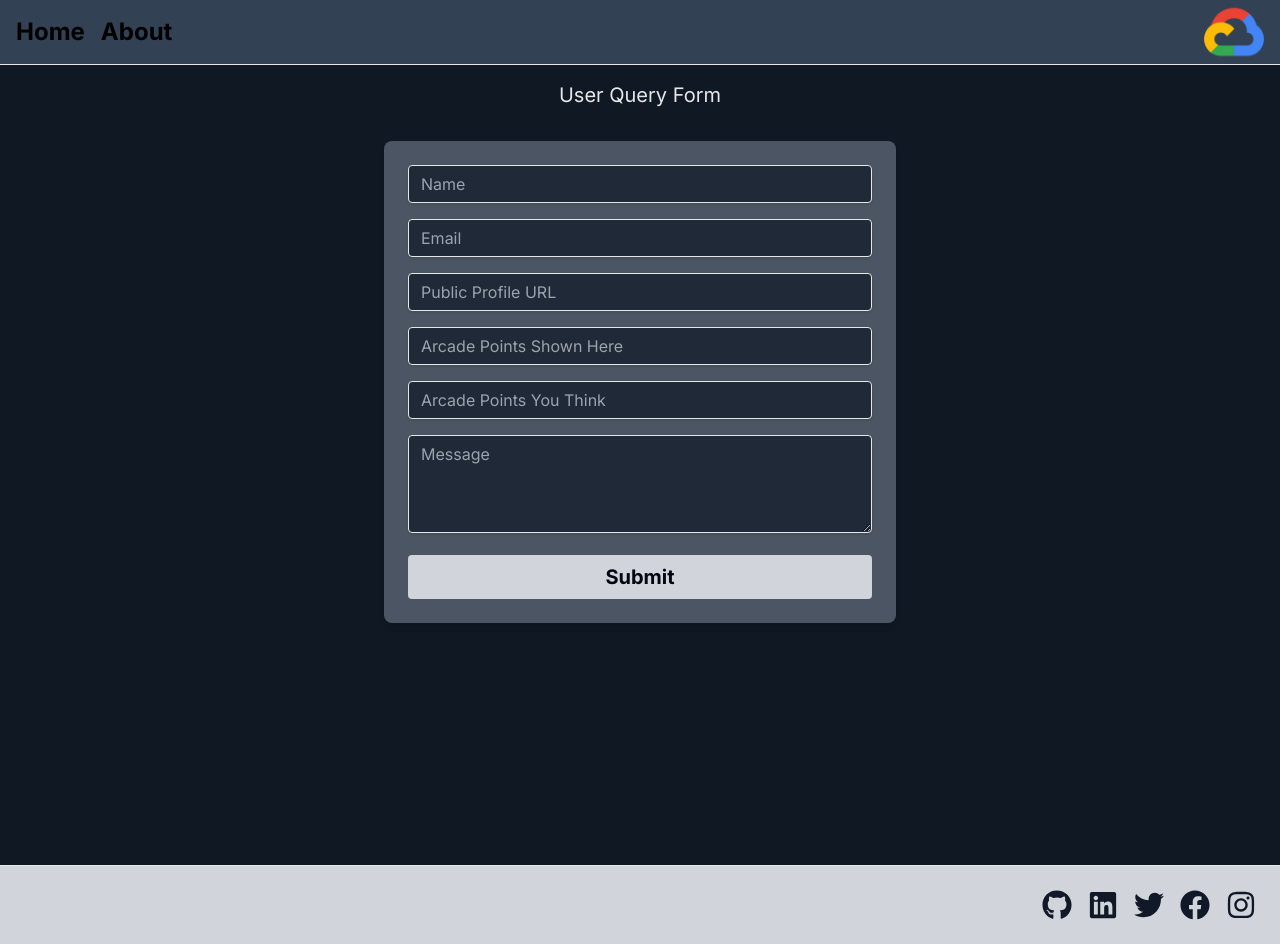
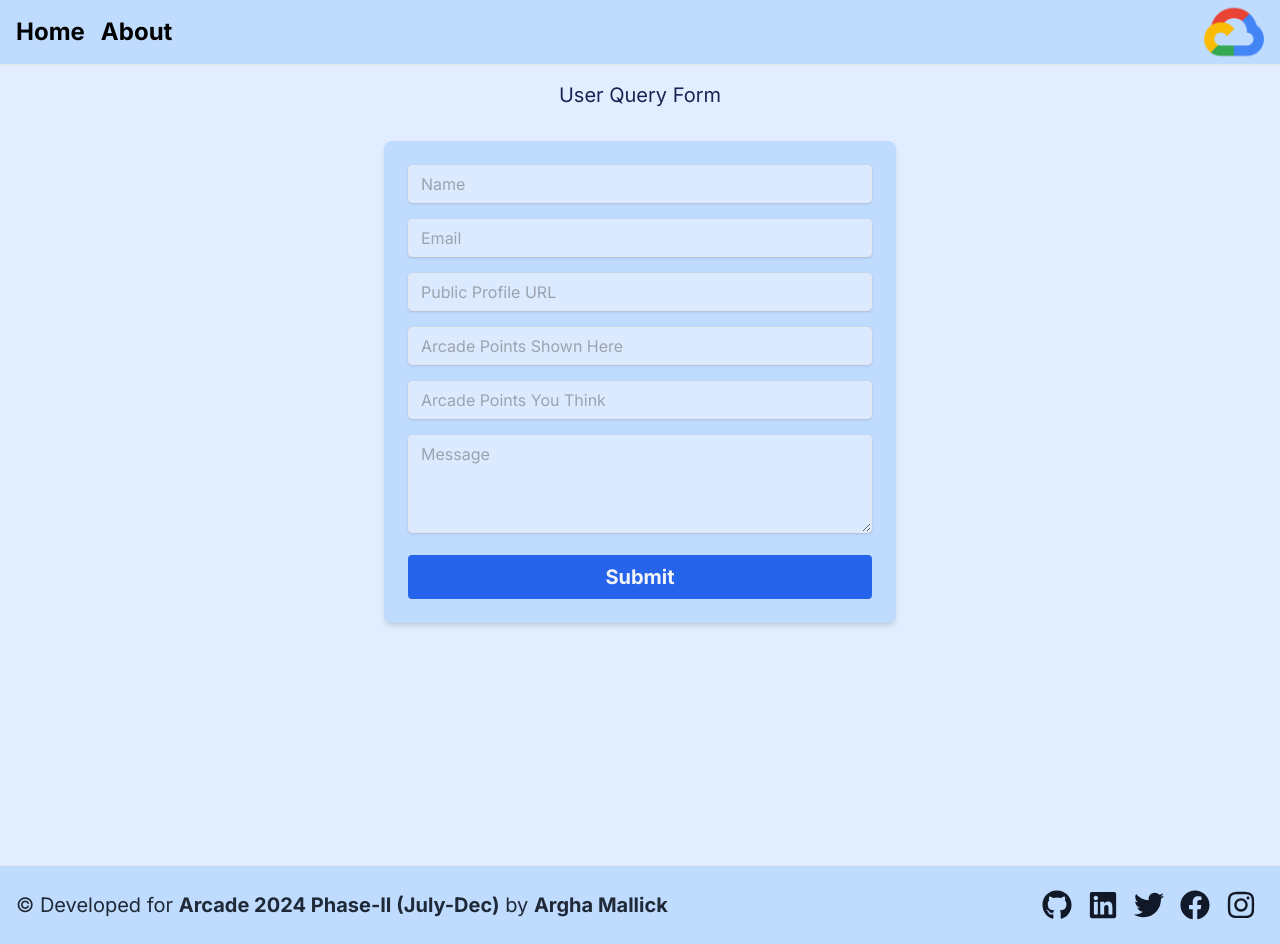
Before and after one commit to iamarghamallick/Arcade-Points-Calculator, a Next.js app: page /help in a window 1280 px wide. Built offline with nearby package versions, Linux system fonts and the light colour scheme.

Commit message:
light mode styling fixed

```diff
--- a/src/app/about/page.js
+++ b/src/app/about/page.js
@@ -14,7 +14,7 @@ export default function About() {
                         <li className="text-center underline"><Link href={"https://www.cloudskillsboost.google/"} target="_blank">Cloud Skill Boost</Link></li>
                         <li className="text-center underline"><Link href={"https://www.googlecloudcommunity.com/gc/Learning-Forums/bd-p/cloud-learning-certification"} target="_blank">GCloud Community-Learning Forum</Link></li>
                     </ul>
-                    <h1 className="text-gray-300 text-sm text-center m-8 mt-24">
+                    <h1 className="text-gray-600 dark:text-gray-300 text-sm text-center m-8 mt-24">
                         <span className="underline">Disclaimer</span><br />This <Link href={'/'}>Arcade Points Calculator</Link> system is an unofficial release and is not supported by Google. While every effort has been made to ensure the accuracy and functionality of this system, it is provided on an &quot;as-is&quot; basis without any guarantees. The developer of this system is not responsible for any inaccuracies in the Arcade Points once the Prize Counter opens. For official information and support, please refer to the <Link href={'https://www.cloudskillsboost.google/'} target='_blank'>GCSB chat support</Link>.
                     </h1>
                 </div>
--- a/src/app/globals.css
+++ b/src/app/globals.css
@@ -6,6 +6,10 @@
   --foreground-rgb: 0, 0, 0;
   --background-start-rgb: 214, 219, 220;
   --background-end-rgb: 255, 255, 255;
+  --bg-color: #e2eeff;
+  --scrollbar-track-bg: #9dacff;
+  --scrollbar-thumb-bg: #4385ff;
+  --scrollbar-hover: #2f00ff;
 }
 
 @media (prefers-color-scheme: dark) {
@@ -13,12 +17,16 @@
     --foreground-rgb: 255, 255, 255;
     --background-start-rgb: 0, 0, 0;
     --background-end-rgb: 0, 0, 0;
+    --bg-color: #101823;
+    --scrollbar-track-bg: #172055;
+    --scrollbar-thumb-bg: #687388;
+    --scrollbar-hover: #555;
   }
 }
 
 body {
   color: rgb(var(--foreground-rgb));
-  background: #101823;
+  background: var(--bg-color);
 }
 
 @layer utilities {
@@ -27,29 +35,21 @@ body {
   }
 }
 
-tr:nth-child(even) {
-  background-color: #464646;
-}
-
-tr:nth-child(odd) {
-  background-color: #1f1f1f;
-}
-
 /* Custom Scrollbar Styles */
 ::-webkit-scrollbar {
   width: 10px;
 }
 
 ::-webkit-scrollbar-track {
-  background: #172055;
+  background: var(--scrollbar-track-bg);
 }
 
 ::-webkit-scrollbar-thumb {
-  background: #687388;
+  background: var(--scrollbar-thumb-bg);
 }
 
 ::-webkit-scrollbar-thumb:hover {
-  background: #555;
+  background: var(--scrollbar-hover);
 }
 
 /* Firefox */
--- a/src/app/help/page.js
+++ b/src/app/help/page.js
@@ -7,7 +7,7 @@ export default function Help() {
         <>
             <Header />
             <main className="flex min-h-screen flex-col items-center">
-                <h1 className="text-xl text-gray-200 mt-4">User Query Form</h1>
+                <h1 className="text-xl text-blue-950 dark:text-gray-200 mt-4">User Query Form</h1>
                 <HelpForm />
             </main>
             <Footer />
--- a/src/components/FaciCard.js
+++ b/src/components/FaciCard.js
@@ -23,7 +23,7 @@ const FaciCard = ({ milestone }) => {
     const { totalGame, totalTrivia, totalSkill, totalMilestonePoints } = getMilestoneTotal(milestoneName);
 
     return (
-        <div className='bg-gray-700 p-2 border border-gray-300 rounded-md'>
+        <div className='bg-blue-200 dark:bg-gray-700 p-2 border border-blue-800 dark:border-gray-300 rounded-md'>
             <div className='flex justify-between items-center'>
                 <h1 className='text-sm md:text-xl font-semibold'>{`Game (${game}/${totalGame})`}</h1>
                 <h1 className='text-sm md:text-xl font-semibold'>-</h1>
--- a/src/components/FaciInfo.js
+++ b/src/components/FaciInfo.js
@@ -44,7 +44,7 @@ const FaciInfo = ({ faciData }) => {
 
     return (
         <section className='p-2 container mb-8'>
-            <h1 className='text-center text-xl text-gray-200 font-semibold m-2 mb-4'>Facilitator Program Info</h1>
+            <h1 className='text-center text-xl text-gray-800 dark:text-gray-200 font-semibold m-2 mb-4'>Facilitator Program Info</h1>
             <div className="grid grid-cols-1 lg:grid-cols-2 gap-8">
                 <FaciCard milestone={milestone1} />
                 <FaciCard milestone={milestone2} />
--- a/src/components/Footer.js
+++ b/src/components/Footer.js
@@ -4,7 +4,7 @@ import { FaFacebook, FaGithub, FaInstagram, FaLinkedin, FaTwitter } from 'react-
 
 const Footer = () => {
     return (
-        <footer className="bg-gray-300 dark:bg-gray-700 text-white">
+        <footer className="bg-blue-200 dark:bg-gray-700 text-gray-800 dark:text-white">
             <hr />
             <div className="container mx-auto px-4 flex flex-col lg:flex-row-reverse items-center justify-center lg:justify-between p-4">
                 <div className="my-2 flex justify-center items-center">
@@ -14,7 +14,7 @@ const Footer = () => {
                     <Link href='https://facebook.com/iam_arghamallick' target='_blank'><FaFacebook size={30} className='mx-2 text-gray-900 dark:text-gray-300 hover:text-gray-800 dark:hover:text-white' /></Link>
                     <Link href='https://instagram.com/iamarghamallick' target='_blank'><FaInstagram size={30} className='mx-2 text-gray-900 dark:text-gray-300 hover:text-gray-800 dark:hover:text-white' /></Link>
                 </div>
-                <p className="text-[1rem] lg:text-xl my-2 text-gray-300 text-center">&copy; Developed for <strong><Link href="https://go.cloudskillsboost.google/arcade">Arcade 2024 Phase-II (July-Dec)</Link></strong> by <Link href="https://iamarghamallick.github.io/portfolio/" target='_blank'><strong>Argha Mallick</strong></Link></p>
+                <p className="text-[1rem] lg:text-xl my-2 text-gray-800 dark:text-gray-300 text-center">&copy; Developed for <strong><Link href="https://go.cloudskillsboost.google/arcade">Arcade 2024 Phase-II (July-Dec)</Link></strong> by <Link href="https://iamarghamallick.github.io/portfolio/" target='_blank'><strong>Argha Mallick</strong></Link></p>
             </div>
         </footer>
     )
--- a/src/components/Header.js
+++ b/src/components/Header.js
@@ -6,7 +6,7 @@ import Image from 'next/image'
 
 const Header = () => {
     return (
-        <div className="border-b bg-slate-700 sticky top-0 z-10 w-full">
+        <div className="border-b bg-blue-200 dark:bg-gray-700 sticky top-0 z-10 w-full">
             <div className="container mx-auto flex h-16 items-center justify-between px-4">
                 <div className='flex gap-4 text-left text-xl md:text-2xl font-bold'>
                     <Link href="/">Home</Link>
--- a/src/components/HelpForm.js
+++ b/src/components/HelpForm.js
@@ -63,7 +63,7 @@ const HelpForm = () => {
 
     return (
         <section className='container mx-auto'>
-            <form ref={formRef} onSubmit={handleSubmit} className="m-8 max-w-lg mx-auto p-6 bg-gray-600 rounded-lg shadow-md">
+            <form ref={formRef} onSubmit={handleSubmit} className="m-8 max-w-lg mx-auto p-6 bg-blue-200 dark:bg-gray-600 rounded-lg shadow-md">
                 <div className="mb-4">
                     <input
                         id="name"
@@ -72,7 +72,7 @@ const HelpForm = () => {
                         placeholder='Name'
                         value={formData.name}
                         onChange={handleChange}
-                        className="shadow appearance-none border rounded w-full py-2 px-3 text-gray-100 leading-tight focus:outline-none focus:shadow-outline bg-gray-800"
+                        className="shadow appearance-none border rounded w-full py-2 px-3 text-gray-800 dark:text-gray-100 leading-tight focus:outline-none focus:shadow-outline bg-blue-100 dark:bg-gray-800"
                         required
                     />
                 </div>
@@ -84,7 +84,7 @@ const HelpForm = () => {
                         placeholder='Email'
                         value={formData.email}
                         onChange={handleChange}
-                        className="shadow appearance-none border rounded w-full py-2 px-3 text-gray-100 leading-tight focus:outline-none focus:shadow-outline bg-gray-800"
+                        className="shadow appearance-none border rounded w-full py-2 px-3 text-gray-800 dark:text-gray-100 leading-tight focus:outline-none focus:shadow-outline bg-blue-100 dark:bg-gray-800"
                         required
                     />
                 </div>
@@ -96,7 +96,7 @@ const HelpForm = () => {
                         placeholder='Public Profile URL'
                         value={formData.public_profile_url}
                         onChange={handleChange}
-                        className="shadow appearance-none border rounded w-full py-2 px-3 text-gray-100 leading-tight focus:outline-none focus:shadow-outline bg-gray-800"
+                        className="shadow appearance-none border rounded w-full py-2 px-3 text-gray-800 dark:text-gray-100 leading-tight focus:outline-none focus:shadow-outline bg-blue-100 dark:bg-gray-800"
                         required
                     />
                 </div>
@@ -108,7 +108,7 @@ const HelpForm = () => {
                         placeholder='Arcade Points Shown Here'
                         value={formData.arcade_points_shown}
                         onChange={handleChange}
-                        className="shadow appearance-none border rounded w-full py-2 px-3 text-gray-100 leading-tight focus:outline-none focus:shadow-outline bg-gray-800"
+                        className="shadow appearance-none border rounded w-full py-2 px-3 text-gray-800 dark:text-gray-100 leading-tight focus:outline-none focus:shadow-outline bg-blue-100 dark:bg-gray-800"
                         required
                     />
                 </div>
@@ -120,7 +120,7 @@ const HelpForm = () => {
                         placeholder='Arcade Points You Think'
                         value={formData.arcade_points_org}
                         onChange={handleChange}
-                        className="shadow appearance-none border rounded w-full py-2 px-3 text-gray-100 leading-tight focus:outline-none focus:shadow-outline bg-gray-800"
+                        className="shadow appearance-none border rounded w-full py-2 px-3 text-gray-800 dark:text-gray-100 leading-tight focus:outline-none focus:shadow-outline bg-blue-100 dark:bg-gray-800"
                         required
                     />
                 </div>
@@ -131,7 +131,7 @@ const HelpForm = () => {
                         placeholder='Message'
                         value={formData.message}
                         onChange={handleChange}
-                        className="shadow appearance-none border rounded w-full py-2 px-3 text-gray-100 leading-tight focus:outline-none focus:shadow-outline bg-gray-800"
+                        className="shadow appearance-none border rounded w-full py-2 px-3 text-gray-800 dark:text-gray-100 leading-tight focus:outline-none focus:shadow-outline bg-blue-100 dark:bg-gray-800"
                         rows="4"
                         required
                     />
@@ -139,13 +139,13 @@ const HelpForm = () => {
                 <div className="flex items-center justify-between">
                     <button
                         type="submit"
-                        className="flex justify-center items-center w-full text-gray-950 font-bold text-xl bg-gray-300 py-2 px-4 rounded hover:bg-gray-200"
+                        className="flex justify-center items-center w-full text-gray-100 dark:text-gray-950 font-bold text-xl bg-blue-600 dark:bg-gray-300 py-2 px-4 rounded hover:bg-blue-500 dark:hover:bg-gray-200"
                     >
                         {loading ? <Loader /> : "Submit"}
                     </button>
                 </div>
             </form>
-            {responseText && <h1 className='text-center font-xl text-gray-100 mb-4'>{responseText}</h1>}
+            {responseText && <h1 className='text-center font-xl text-gray-800 dark:text-gray-100 mb-4'>{responseText}</h1>}
         </section>
     )
 }
```
Also changed, not shown: src/components/Form.js (+27 -27 lines), src/components/Loader.js (+19 -3 lines).
